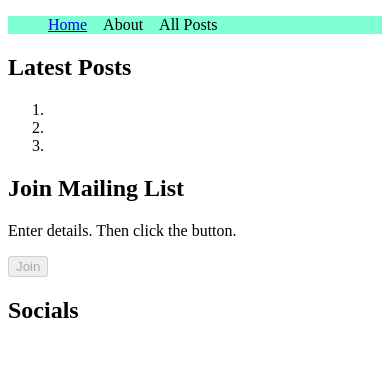
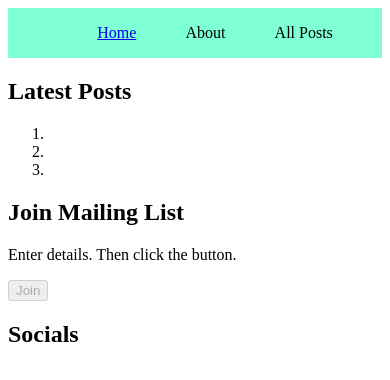
Before and after one commit to Shadow5634/Blog, a plain HTML site: page index.html in a window 390 px wide. Drawn offline with Linux system fonts and the light colour scheme.

Commit message:
NavPane responsive
Made the nav pane more responsive by allowing wrapping and also distributes space evenly instead of flex-start

```diff
--- a/css/landingStyle.css
+++ b/css/landingStyle.css
@@ -2,13 +2,14 @@
 {
   width: 100%;
   background-color: aquamarine;
+  padding: 0.001rem;
 }
 
 .navList
 {
   display: flex;
-  flex-direction: row;
+  flex-wrap: wrap;
+  justify-content: space-evenly;
 
   list-style-type: none;
-  gap: 1em;
 }
--- a/templates/css/navStyle.css
+++ b/templates/css/navStyle.css
@@ -2,13 +2,14 @@
 {
   width: 100%;
   background-color: aquamarine;
+  padding: 0.001rem;
 }
 
 .navList
 {
   display: flex;
-  flex-direction: row;
+  flex-wrap: wrap;
+  justify-content: space-evenly;
 
   list-style-type: none;
-  gap: 1em;
 }
```
